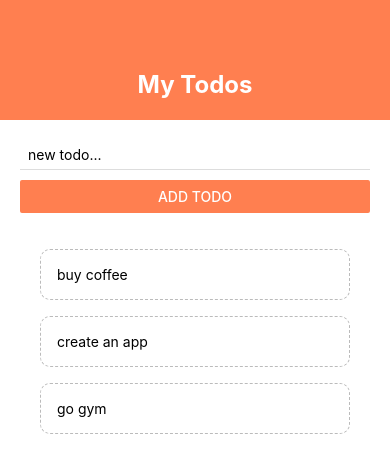
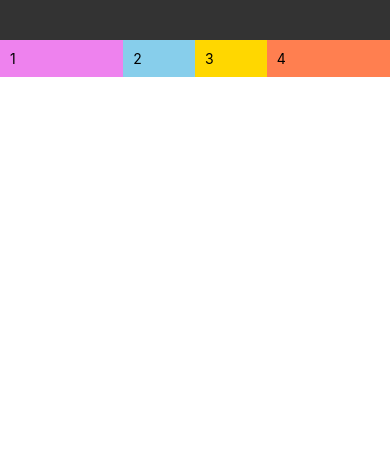
Before and after one commit to ehandresen/react-native-lists, a React Native app: screen / in a window 390 px wide. Shown: the top 472 px of the page. Built offline with nearby package versions, Linux system fonts and the light colour scheme.

Commit message:
simple use of flexbox

```diff
--- a/App.tsx
+++ b/App.tsx
@@ -1,7 +1,8 @@
-import { FlatList, StyleSheet, View } from 'react-native';
+import { FlatList, StyleSheet, View, Alert } from 'react-native';
 import Header from './todoApp/Header';
 import TodoItem from './todoApp/TodoItem';
 import AddTodo from './todoApp/AddTodo';
+import Sandbox from './components/sandbox';
 import { useState } from 'react';
 
 export type Todo = {
@@ -17,35 +18,46 @@ export default function App() {
   ]);
 
   const pressHandler = (key: string): void => {
-    setTodos((prevTodos) => {
-      return prevTodos.filter((todo) => todo.key != key); // returning a new array
-    });
+    setTodos(
+      (prevTodos) => prevTodos.filter((todo) => todo.key != key) // returning a new array
+    );
   };
 
   const addTodo = (todoText: string): void => {
+    if (!todoText) {
+      Alert.alert('oops!', 'please add a todo', [
+        {
+          text: 'understood',
+          onPress: () => console.log('alert closed'),
+        },
+      ]);
+      return;
+    }
+
     const newTodo: Todo = {
       text: todoText,
-      key: (todos.length + 1).toString(),
+      key: Math.random().toString(),
     };
 
-    setTodos([...todos, newTodo]);
+    setTodos((prevTodos) => [newTodo, ...prevTodos]);
   };
 
   return (
-    <View style={styles.container}>
-      <Header />
-      <View style={styles.content}>
-        <AddTodo addTodo={addTodo} />
-        <View style={styles.list}>
-          <FlatList
-            data={todos}
-            renderItem={({ item }) => (
-              <TodoItem item={item} pressHandler={pressHandler} />
-            )}
-          />
-        </View>
-      </View>
-    </View>
+    <Sandbox />
+    // {<View style={styles.container}>
+    //   <Header />
+    //   <View style={styles.content}>
+    //     <AddTodo addTodo={addTodo} />
+    //     <View style={styles.list}>
+    //       <FlatList
+    //         data={todos}
+    //         renderItem={({ item }) => (
+    //           <TodoItem item={item} pressHandler={pressHandler} />
+    //         )}
+    //       />
+    //     </View>
+    //   </View>
+    // </View>}
   );
 }
 
--- /dev/null
+++ b/components/sandbox.tsx
@@ -0,0 +1,45 @@
+import { Text, StyleSheet, View } from 'react-native';
+
+const Sandbox = () => {
+  return (
+    <View style={styles.container}>
+      <Text style={styles.box1}>1</Text>
+      <Text style={styles.box2}>2</Text>
+      <Text style={styles.box3}>3</Text>
+      <Text style={styles.box4}>4</Text>
+    </View>
+  );
+};
+
+const styles = StyleSheet.create({
+  container: {
+    // flex: 1,
+    flexDirection: 'row',
+    justifyContent: 'center',
+    alignItems: 'flex-end',
+    paddingTop: 40,
+    backgroundColor: '#333',
+  },
+  box1: {
+    flex: 2,
+    backgroundColor: 'violet',
+    padding: 10,
+  },
+  box2: {
+    flex: 1,
+    backgroundColor: 'skyblue',
+    padding: 10,
+  },
+  box3: {
+    flex: 1,
+    backgroundColor: 'gold',
+    padding: 10,
+  },
+  box4: {
+    flex: 2,
+    backgroundColor: 'coral',
+    padding: 10,
+  },
+});
+
+export default Sandbox;
--- a/todoApp/AddTodo.tsx
+++ b/todoApp/AddTodo.tsx
@@ -18,6 +18,7 @@ const AddTodo = ({ addTodo }: AddTodoProps) => {
       <TextInput
         style={styles.input}
         placeholder="new todo..."
+        keyboardType="default"
         onChangeText={changeHandler}
       />
       <Button onPress={() => addTodo(text)} title="ADD TODO" color="coral" />
```
